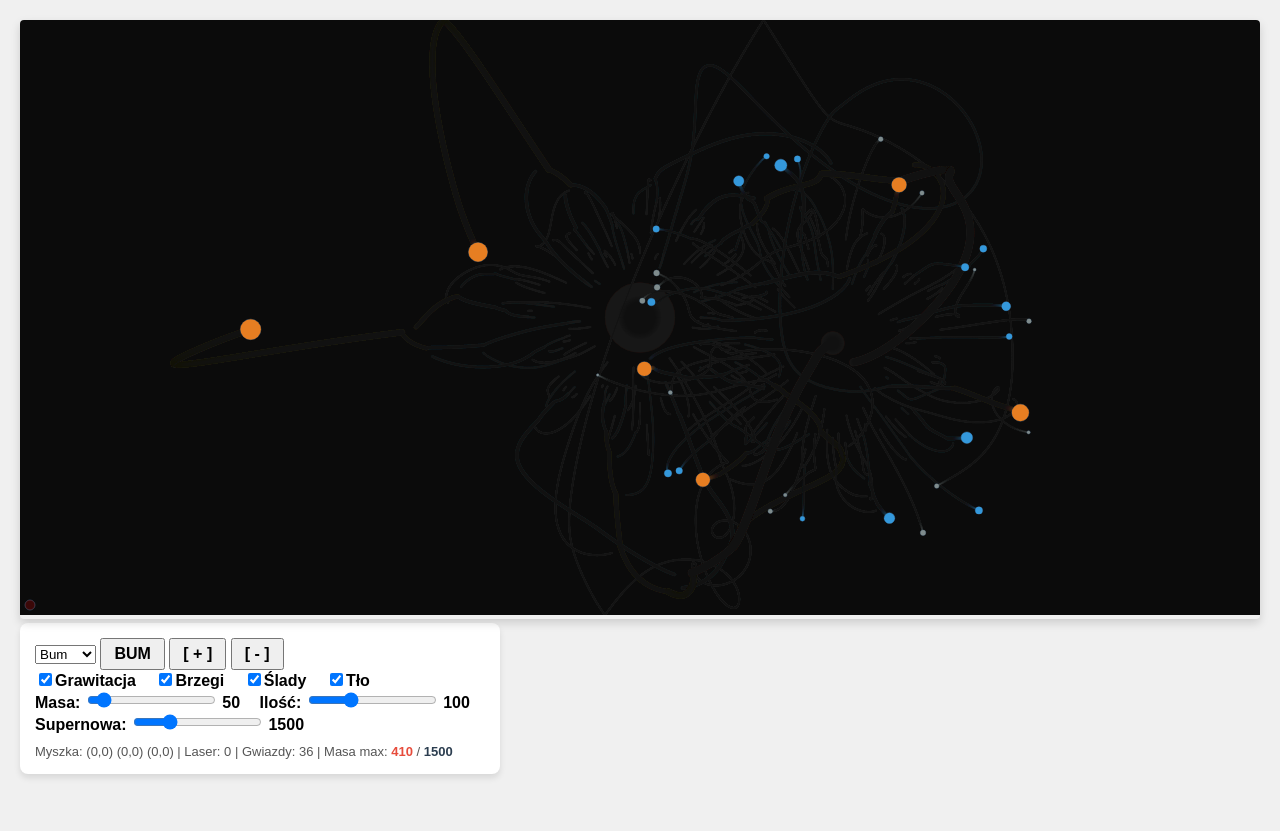
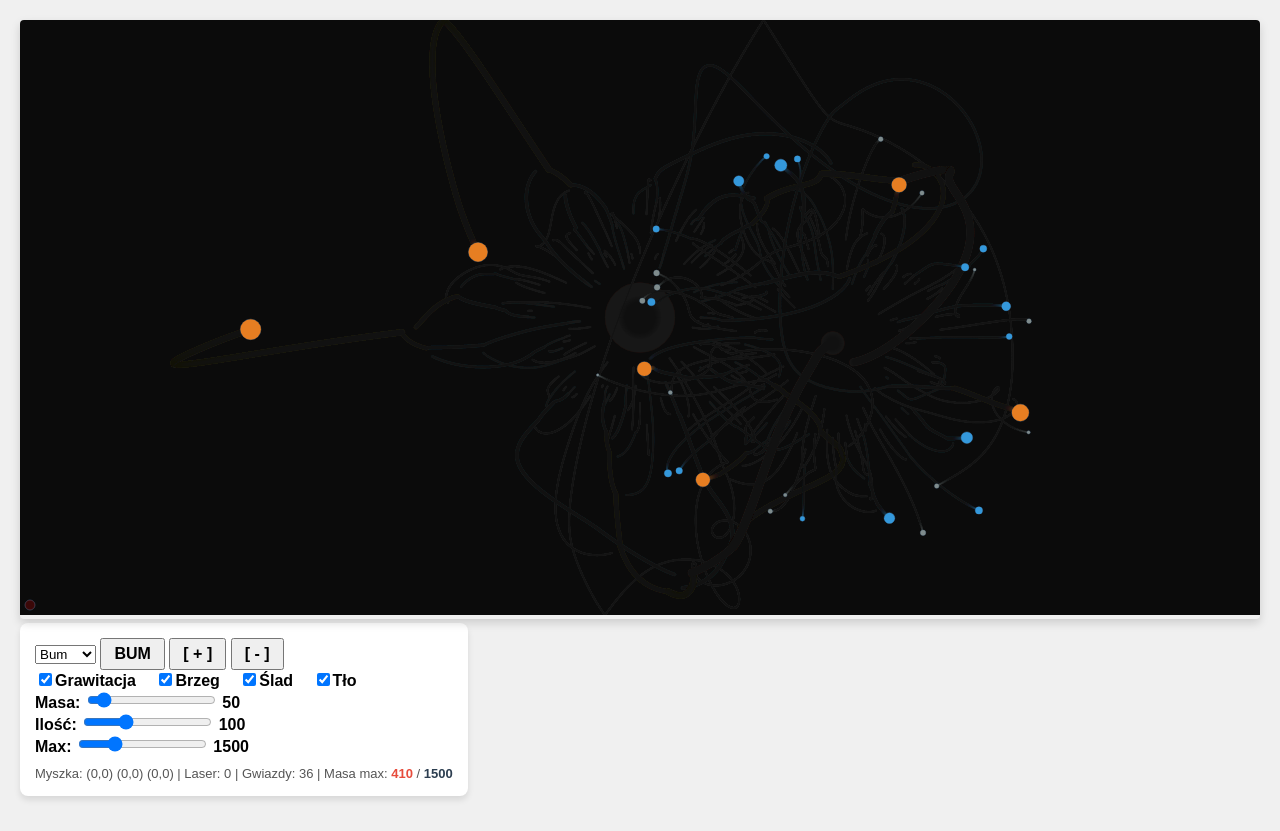
Before and after one commit to librontwaclaw/GRAWITACJA, a plain HTML site: page index.html in a window 1280 px wide. Before the commit the page ends 809 px from the top, so only its background shows below. Drawn offline with Linux system fonts and the light colour scheme.

Commit message:
Add files via upload

```diff
--- a/index.html
+++ b/index.html
@@ -79,8 +79,8 @@
 <br>
         <!-- Tryby symulacji -->
         <label class="opcja"><input type="checkbox" id="WER" checked>Grawitacja</label>
-        <label class="opcja"><input type="checkbox" id="GR" checked>Brzegi</label>
-        <label class="opcja"><input type="checkbox" id="SLADY_ON" checked>Ślady</label>
+        <label class="opcja"><input type="checkbox" id="GR" checked>Brzeg</label>
+        <label class="opcja"><input type="checkbox" id="SLADY_ON" checked>Ślad</label>
         <label class="opcja"><input type="checkbox" id="TRYB_CIEMNY" onchange="FZmianaTla()" checked>Tło</label>
         <br>
         <!-- Suwak masy i wielkiego wybuchu -->
@@ -88,13 +88,13 @@
             <input type="range" id="idMAS" min="10" max="500" value="50" oninput="FMasa()">
             <span id="idMASL">50</span>
         </span>
-
+		<br>
 		<span class="opcja">Ilość:
 			<input type="range" id="idBUM" min="10" max="300" value="100" oninput="FBum()">
 			<span id="idILE">100</span>
 		</span>
 		<br>
-		<span class="opcja">Supernowa:
+		<span class="opcja">Max:
 			<input type="range" id="idPROG_SUWAK" min="300" max="5000" step="100" value="1500" oninput="FAktualizujProg()">
 			<span id="idPROG_WARTOSC">1500</span>
 		</span>
```
